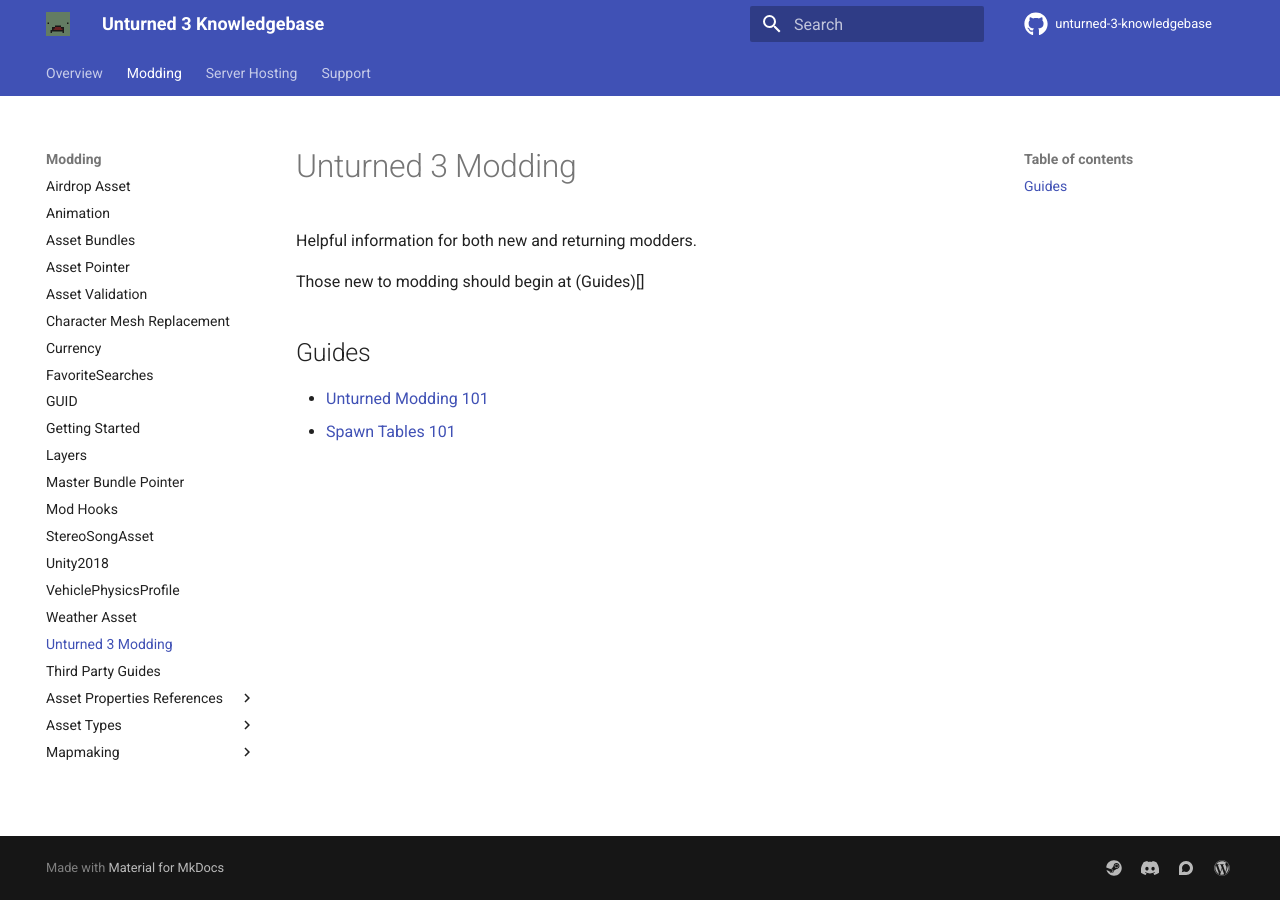
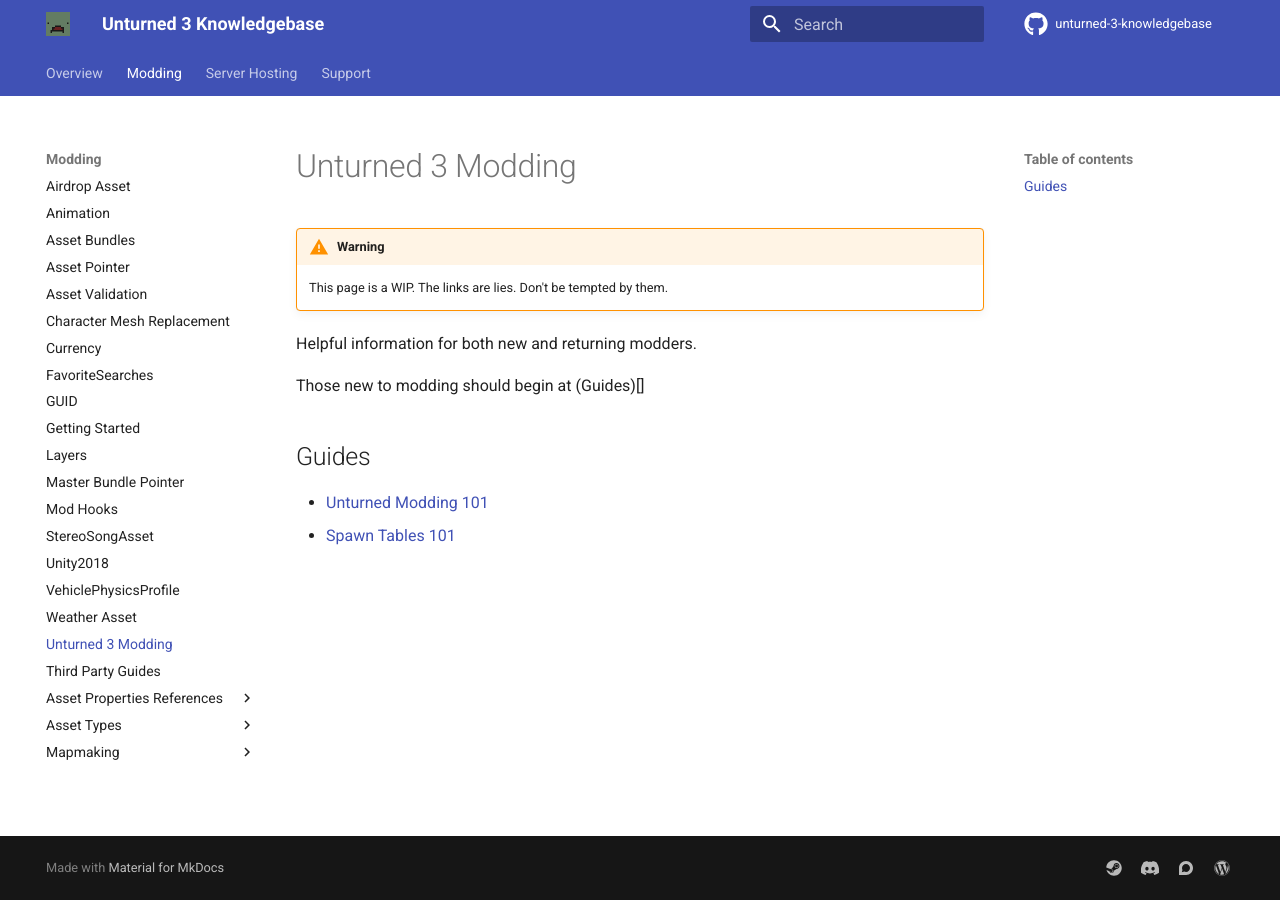
Before and after one commit to unturned-info/unturned-3-knowledgebase, an MkDocs documentation site: the page built from docs/Modding/modding.md, in a window 1280 px wide. Built offline with MkDocs 1.6.1 and Material for MkDocs 9.7.7, drawn with Linux system fonts in a browser that asks for light colours; comment, search, counter and statistics services are not loaded.

Commit message:
posted a warning about the lies of the modding links

```diff
--- a/docs/Modding/modding.md
+++ b/docs/Modding/modding.md
@@ -1,4 +1,7 @@
 # Unturned 3 Modding
+
+!!! warning
+    This page is a WIP. The links are lies. Don't be tempted by them.
 
 Helpful information for both new and returning modders.
 
```
